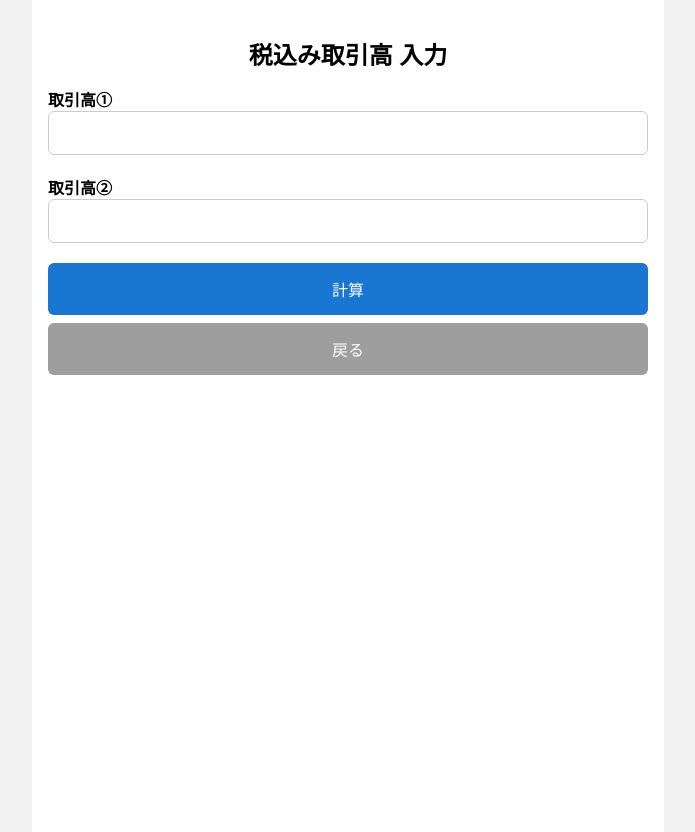
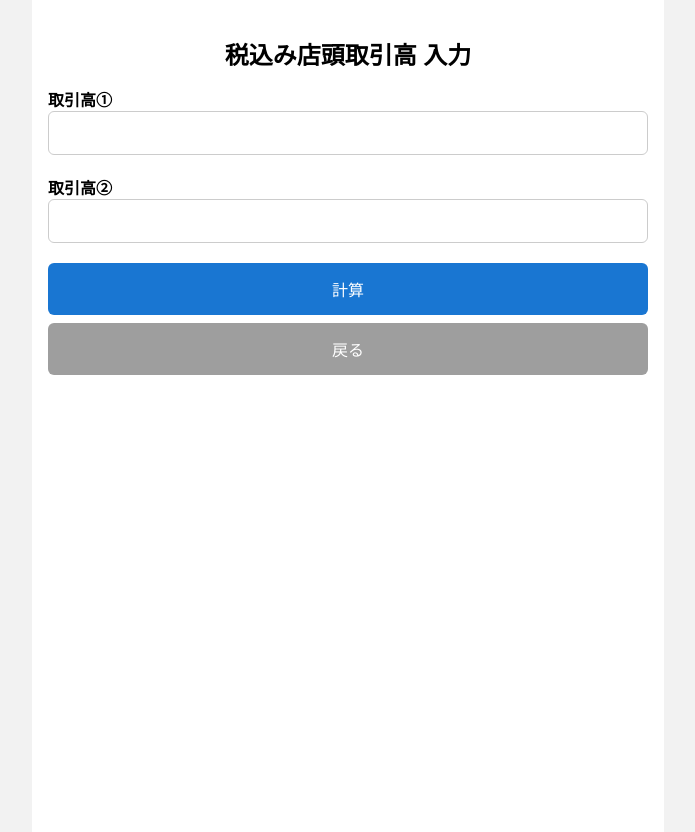
Before and after one commit to kyoCman37/regi-app, a Django app: template register/templates/register/sales_input.html in a window 1280 px wide. Shown: the whole page, without its empty margins (292-987 px from the left). Run offline with Django 5.2, Linux system fonts and the light colour scheme; the template is opened without the code that fills it, so the values that code supplies are empty.

Commit message:
文の調整

```diff
--- a/register/templates/register/credit_input.html
+++ b/register/templates/register/credit_input.html
@@ -13,6 +13,7 @@
 <div class="container">
 
 <h2>クレジット・電子マネー</h2>
+項目ごとに追加しても大丈夫です。
 
 <form method="post" action="/credit/result/">
 {% csrf_token %}
--- a/register/templates/register/sales_input.html
+++ b/register/templates/register/sales_input.html
@@ -5,14 +5,14 @@
 <meta charset="UTF-8">
 <meta name="viewport" content="width=device-width, initial-scale=1.0">
 <link rel="stylesheet" href="{% static 'register/style.css' %}">
-<title>税込み取引高</title>
+<title>税込み店頭取引高</title>
 </head>
 
 <body>
 
 <div class="container">
 
-<h2>税込み取引高 入力</h2>
+<h2>税込み店頭取引高 入力</h2>
 
 <form method="post" action="/sales/result/">
 {% csrf_token %}
```
Also changed, not shown: db.sqlite3.
